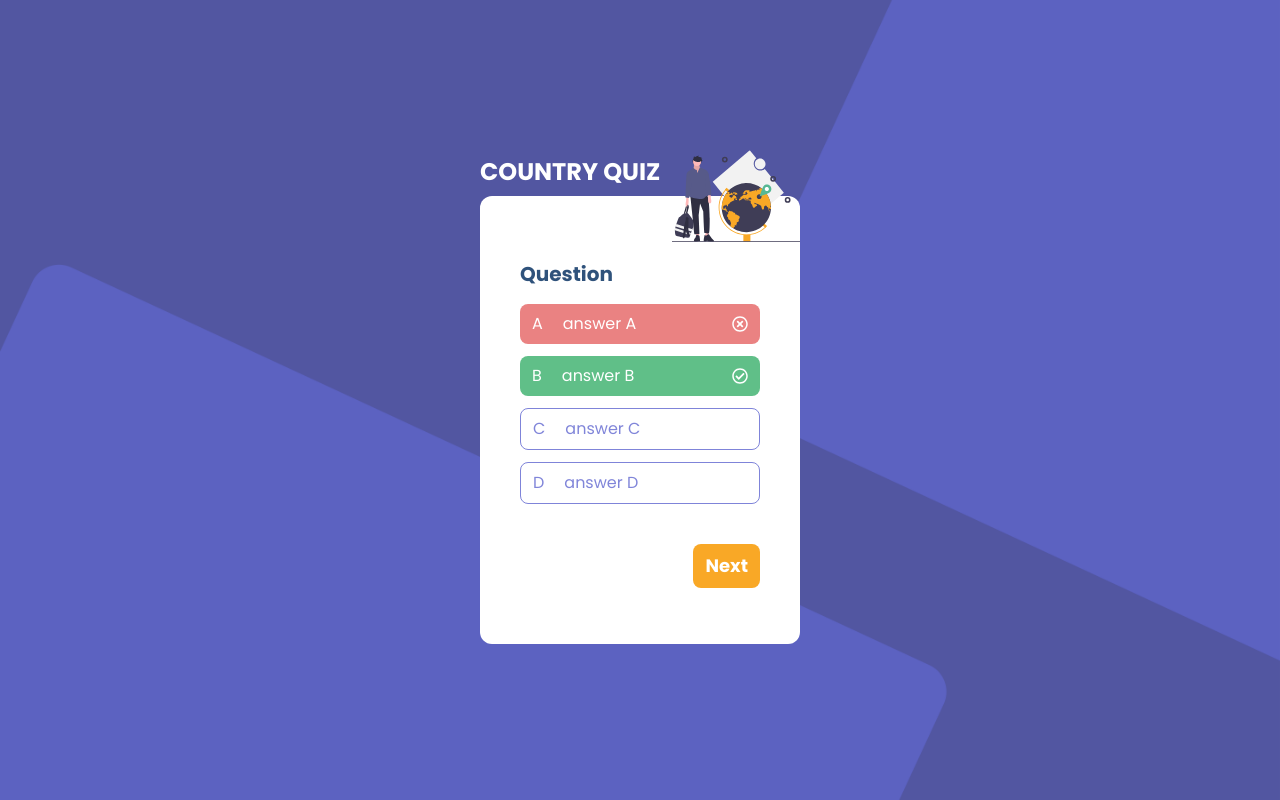
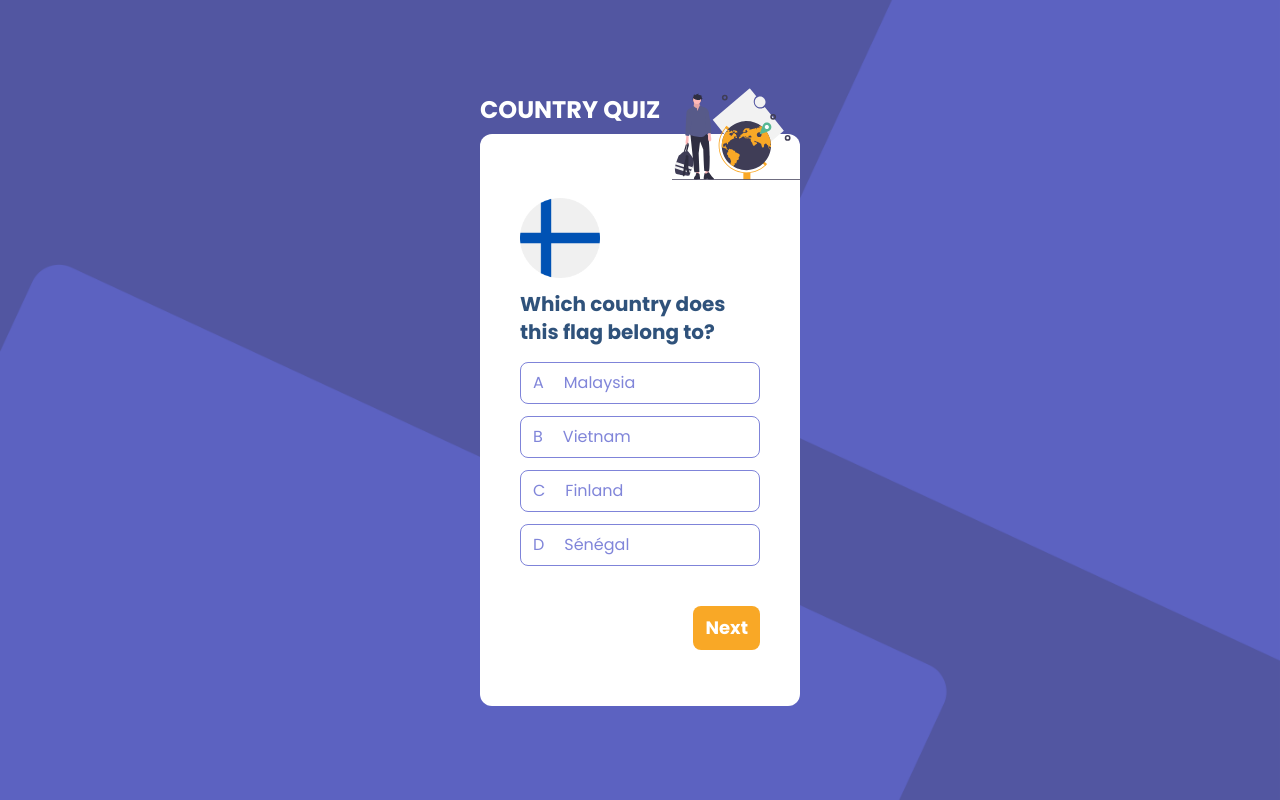
Before and after one commit to nushen96/devchallenges-country-quiz, a React (Create React App) app: page / in a window 1280 px wide. Built offline with nearby package versions, Linux system fonts and the light colour scheme.

Commit message:
integrated dummy data

```diff
--- a/src/App.js
+++ b/src/App.js
@@ -1,4 +1,5 @@
 import QuizContainer from "./components/QuizContainer";
+import {questions} from "./utilities/questions"
 
 function App() {
   return (
@@ -7,7 +8,7 @@ function App() {
         <h1 className="uppercase text-white font-bold text-2xl mb-2">
           Country quiz
         </h1>
-        <QuizContainer/>
+        <QuizContainer question={questions[1]}/>
       </div>
     </div>
   );
--- a/src/components/QuizContainer.jsx
+++ b/src/components/QuizContainer.jsx
@@ -1,3 +1,4 @@
+import { useState, useContext } from "react";
 import cardImage from "../resources/images/undraw_adventure_4hum 1.svg";
 import { FaRegCheckCircle } from "react-icons/fa";
 import { FaRegTimesCircle } from "react-icons/fa";
@@ -24,7 +25,11 @@ const QuizAnswer = ({ letter, text, status }) => {
   );
 };
 
-const QuizContainer = () => {
+const QuizContainer = ({
+  question: { _id, label, flag, answers, correctAnswer },
+}) => {
+  const [selectedAnswer, setSelectedAnswer] = useState(null);
+  const [isAnswered, setIsAnswered] = useState(false);
   return (
     <div className="bg-white pb-14 rounded-xl">
       <div className="relative bottom-16 ml-full flex justify-end">
@@ -36,12 +41,20 @@ const QuizContainer = () => {
       </div>
 
       <div className="-mt-16 px-10">
-        <h2 className="text-xl font-bold mb-4 text-primary-dark">Question</h2>
+      {flag && (
+          <div className="mb-3">
+            <img className="w-20 h-20" src={flag} alt={`Question ${_id} flag`} />
+          </div>
+        )}
+        <h2 className="text-xl font-bold mb-4 text-primary-dark">{label}</h2>
         <div className="space-y-3">
-          <QuizAnswer letter="A" text="answer A" status="wrong" />
-          <QuizAnswer letter="B" text="answer B" status="correct" />
-          <QuizAnswer letter="C" text="answer C" />
-          <QuizAnswer letter="D" text="answer D" />
+          {answers.map((answer) => (
+            <QuizAnswer
+              id={answer.letter}
+              letter={answer.letter}
+              text={answer.text}
+            />
+          ))}
         </div>
       </div>
       <div className="flex justify-end mt-10 px-10">
--- /dev/null
+++ b/src/utilities/questions.js
@@ -0,0 +1,17 @@
+import question2flag from "../resources/images/question2_flag.png"
+
+export const questions = [
+  {
+    _id: 1,
+    label: "Kuala Lumpur is the capital of",
+    answers: [{letter:"A",text:"Vietnam"}, {letter:"B",text:"Malaysia"}, {letter:"C",text:"Sweden"}, {letter:"D",text:"Finland"}],
+    correctAnswer: 1,
+  },
+  {
+    _id:2,
+    label: "Which country does this flag belong to?",
+    flag: question2flag,
+    answers: [{letter:"A",text:"Malaysia"}, {letter:"B",text:"Vietnam"}, {letter:"C",text:"Finland"}, {letter:"D",text:"Sénégal"}],
+    correctAnswer: 2,
+  },
+];
```
Also changed, not shown: src/resources/images/question2_flag.png (added).
